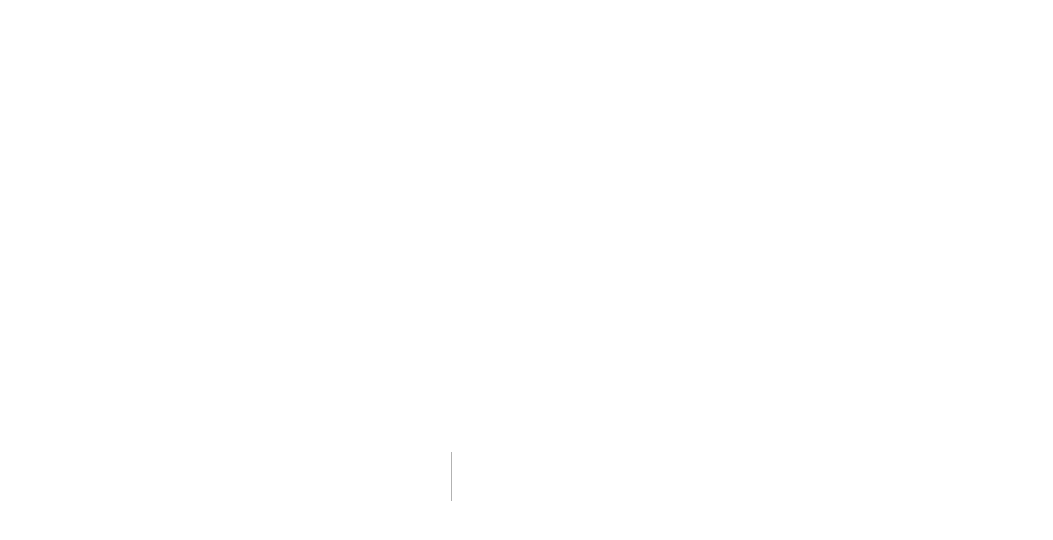
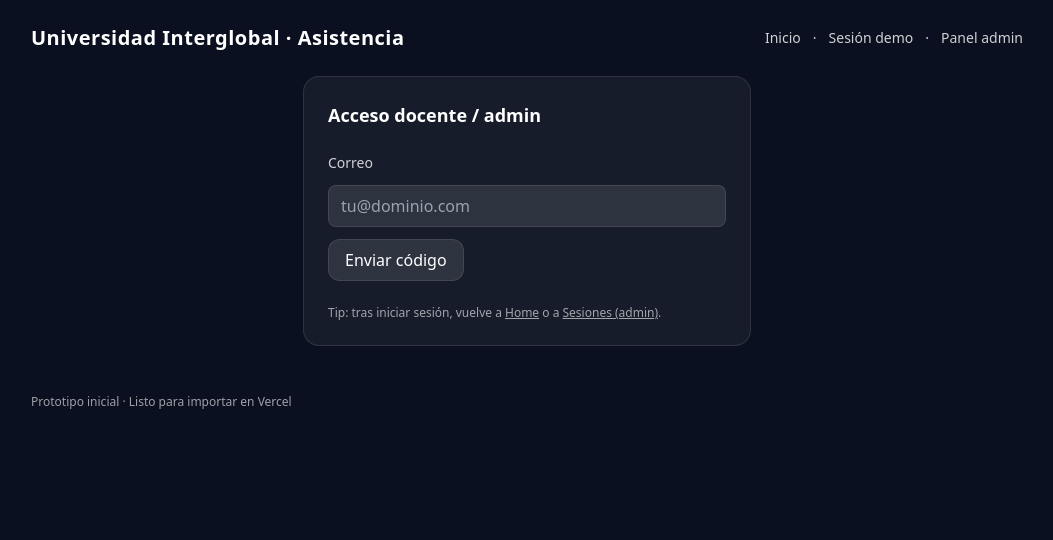
Before and after one commit to puribehuig-boop/ui-asistencia, a Next.js app: page /auth/login in a window 1280 px wide. Before the commit this address had no page. Shown: the top 540 px of the page, without its empty margins (113-1166 px from the left). Built offline with nearby package versions, Linux system fonts and the light colour scheme; no server answers.

Commit message:
Create page.tsx

```diff
--- /dev/null
+++ b/app/auth/login/page.tsx
@@ -0,0 +1,103 @@
+'use client';
+
+import { useState } from 'react';
+import { supabase } from '../../../lib/supabaseClient';
+
+export default function LoginPage() {
+  const [email, setEmail] = useState('');
+  const [codeSent, setCodeSent] = useState(false);
+  const [code, setCode] = useState('');
+  const [msg, setMsg] = useState<string | null>(null);
+  const [loading, setLoading] = useState(false);
+
+  const sendCode = async () => {
+    setMsg(null); setLoading(true);
+    try {
+      const { error } = await supabase.auth.signInWithOtp({ email, options: { shouldCreateUser: true } });
+      if (error) throw error;
+      setCodeSent(true);
+      setMsg('✅ Te enviamos un código. Revisa tu correo.');
+    } catch (e: any) {
+      setMsg('❌ ' + (e?.message || 'No se pudo enviar el código'));
+    } finally {
+      setLoading(false);
+    }
+  };
+
+  const verifyCode = async () => {
+    setMsg(null); setLoading(true);
+    try {
+      const { error } = await supabase.auth.verifyOtp({ email, token: code, type: 'email' });
+      if (error) throw error;
+      setMsg('✅ Sesión iniciada. Ya puedes cerrar esta página o volver al Home.');
+    } catch (e: any) {
+      setMsg('❌ ' + (e?.message || 'Código inválido'));
+    } finally {
+      setLoading(false);
+    }
+  };
+
+  const logout = async () => {
+    await supabase.auth.signOut();
+    setMsg('Sesión cerrada.');
+    setCode(''); setEmail(''); setCodeSent(false);
+  };
+
+  return (
+    <main className="max-w-md mx-auto space-y-6 p-6 bg-white/5 border border-white/10 rounded-2xl">
+      <h1 className="text-lg font-semibold">Acceso docente / admin</h1>
+
+      <div className="space-y-3">
+        <label className="block text-sm opacity-80">Correo</label>
+        <input
+          type="email"
+          className="w-full px-3 py-2 rounded-lg bg-white/10 border border-white/10"
+          placeholder="tu@dominio.com"
+          value={email}
+          onChange={(e) => setEmail(e.target.value)}
+          disabled={codeSent || loading}
+        />
+        {!codeSent ? (
+          <button
+            onClick={sendCode}
+            disabled={!email || loading}
+            className="px-4 py-2 rounded-xl bg-white/10 hover:bg-white/20 border border-white/10"
+          >
+            Enviar código
+          </button>
+        ) : (
+          <>
+            <label className="block text-sm opacity-80 mt-4">Código (6 dígitos)</label>
+            <input
+              inputMode="numeric"
+              className="w-full px-3 py-2 rounded-lg bg-white/10 border border-white/10"
+              placeholder="123456"
+              value={code}
+              onChange={(e) => setCode(e.target.value)}
+              disabled={loading}
+            />
+            <div className="flex gap-2">
+              <button
+                onClick={verifyCode}
+                disabled={!code || loading}
+                className="px-4 py-2 rounded-xl bg-white/10 hover:bg-white/20 border border-white/10"
+              >
+                Verificar y entrar
+              </button>
+              <button
+                onClick={logout}
+                className="px-4 py-2 rounded-xl bg-white/10 hover:bg-white/20 border border-white/10"
+              >
+                Cerrar sesión
+              </button>
+            </div>
+          </>
+        )}
+      </div>
+
+      {msg && <p className="text-xs opacity-80">{msg}</p>}
+
+      <p className="text-xs opacity-60">Tip: tras iniciar sesión, vuelve a <a className="underline" href="/">Home</a> o a <a className="underline" href="/admin/sessions">Sesiones (admin)</a>.</p>
+    </main>
+  );
+}
```
